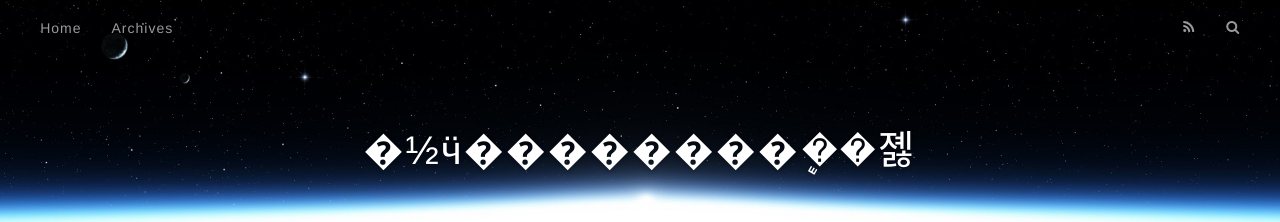
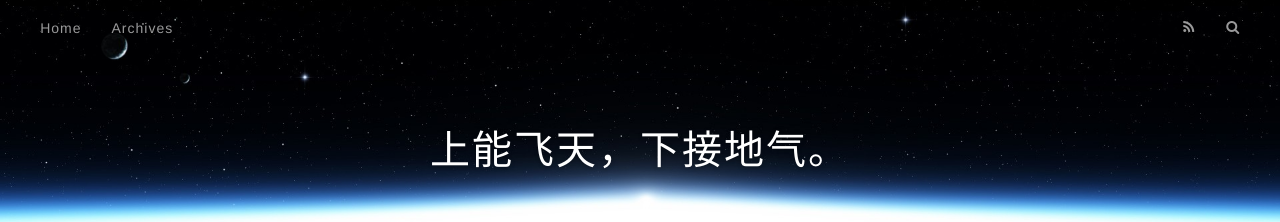
Before and after one commit to chengxiaozhu/chengxiaozhu.github.io, a plain HTML site: page index.html in a window 1280 px wide. Shown: the top 222 px of the page. Drawn offline with nearby package versions, Linux system fonts and the light colour scheme.

Commit message:
Site updated: 2016-10-05 23:29:34

```diff
--- a/index.html
+++ b/index.html
@@ -3,16 +3,16 @@
 <head>
   <meta charset="utf-8">
 
-  <title>�½ӵ��������ܷ��졣</title>
+  <title>上能飞天，下接地气。</title>
   <meta name="viewport" content="width=device-width, initial-scale=1, maximum-scale=1">
   <meta property="og:type" content="website">
-<meta property="og:title" content="�½ӵ��������ܷ��졣">
+<meta property="og:title" content="上能飞天，下接地气。">
 <meta property="og:url" content="http://yoursite.com/index.html">
-<meta property="og:site_name" content="�½ӵ��������ܷ��졣">
+<meta property="og:site_name" content="上能飞天，下接地气。">
 <meta name="twitter:card" content="summary">
-<meta name="twitter:title" content="�½ӵ��������ܷ��졣">
+<meta name="twitter:title" content="上能飞天，下接地气。">
 
-    <link rel="alternate" href="/atom.xml" title="�½ӵ��������ܷ��졣" type="application/atom+xml">
+    <link rel="alternate" href="/atom.xml" title="上能飞天，下接地气。" type="application/atom+xml">
 
 
     <link rel="icon" href="/favicon.png">
@@ -33,7 +33,7 @@
   <div id="header-outer" class="outer">
     <div id="header-title" class="inner">
       <h1 id="logo-wrap">
-        <a href="/" id="logo">�½ӵ��������ܷ��졣</a>
+        <a href="/" id="logo">上能飞天，下接地气。</a>
       </h1>
 
     </div>
@@ -96,7 +96,7 @@
 
     </div>
     <footer class="article-footer">
-      <a data-url="http://yoursite.com/2016/10/04/hello-world/" data-id="citx1tn740000d8umgsvq6dwy" class="article-share-link">Share</a>
+      <a data-url="http://yoursite.com/2016/10/04/hello-world/" data-id="citx2l30q0000jwum1duqklr0" class="article-share-link">Share</a>
 
 
     </footer>
```
Also changed, not shown: 2016/10/04/hello-world/index.html (+5 -5 lines), archives/2016/10/index.html (+6 -6 lines), archives/2016/index.html (+6 -6 lines), archives/index.html (+6 -6 lines).
